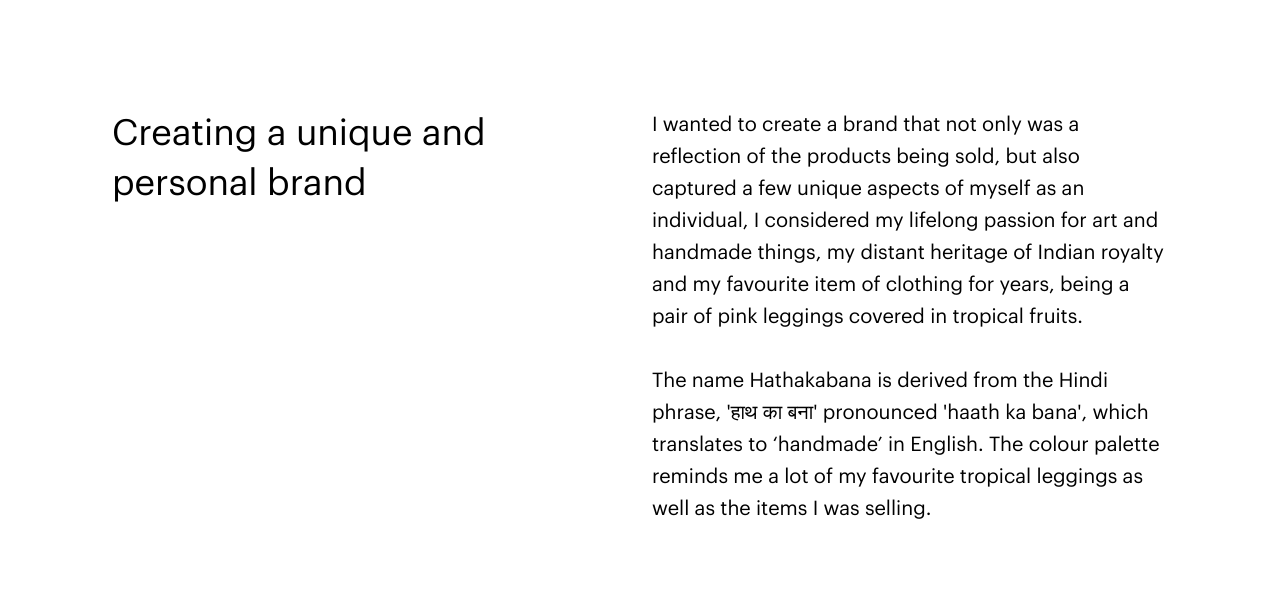
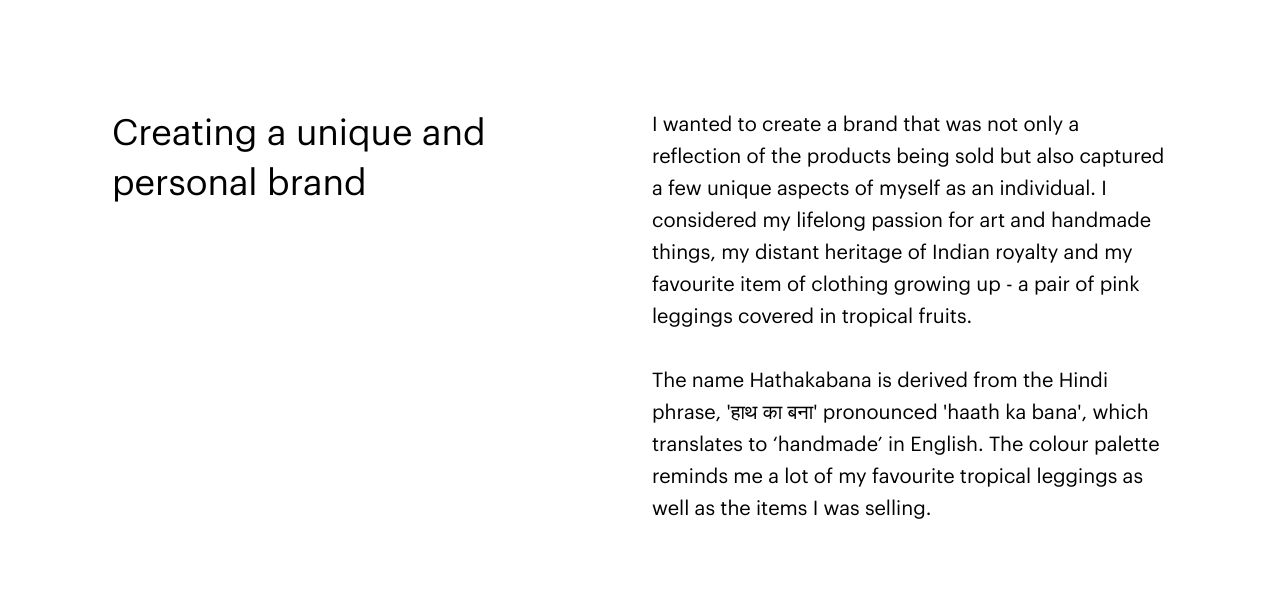
Before and after one commit to sophiehall/portfolio, a plain HTML site: page hathakabana.html in a window 1280 px wide. Shown: the part 1996-2611 px from the top of the page. Drawn offline with Linux system fonts and the light colour scheme.

Commit message:
updates to copy

```diff
--- a/hathakabana.html
+++ b/hathakabana.html
@@ -130,12 +130,12 @@
             </div>
             <div class="body-main">
               <p class="normal-p">
-                I wanted to create a brand that not only was a reflection of the
-                products being sold, but also captured a few unique aspects of
-                myself as an individual, I considered my lifelong passion for
+                I wanted to create a brand that was not only a reflection of the
+                products being sold but also captured a few unique aspects of
+                myself as an individual. I considered my lifelong passion for
                 art and handmade things, my distant heritage of Indian royalty
-                and my favourite item of clothing for years, being a pair of
-                pink leggings covered in tropical fruits.
+                and my favourite item of clothing growing up - a pair of pink
+                leggings covered in tropical fruits.
               </p>
               <p class="normal-p">
                 The name Hathakabana is derived from the Hindi phrase, 'हाथ का
```
